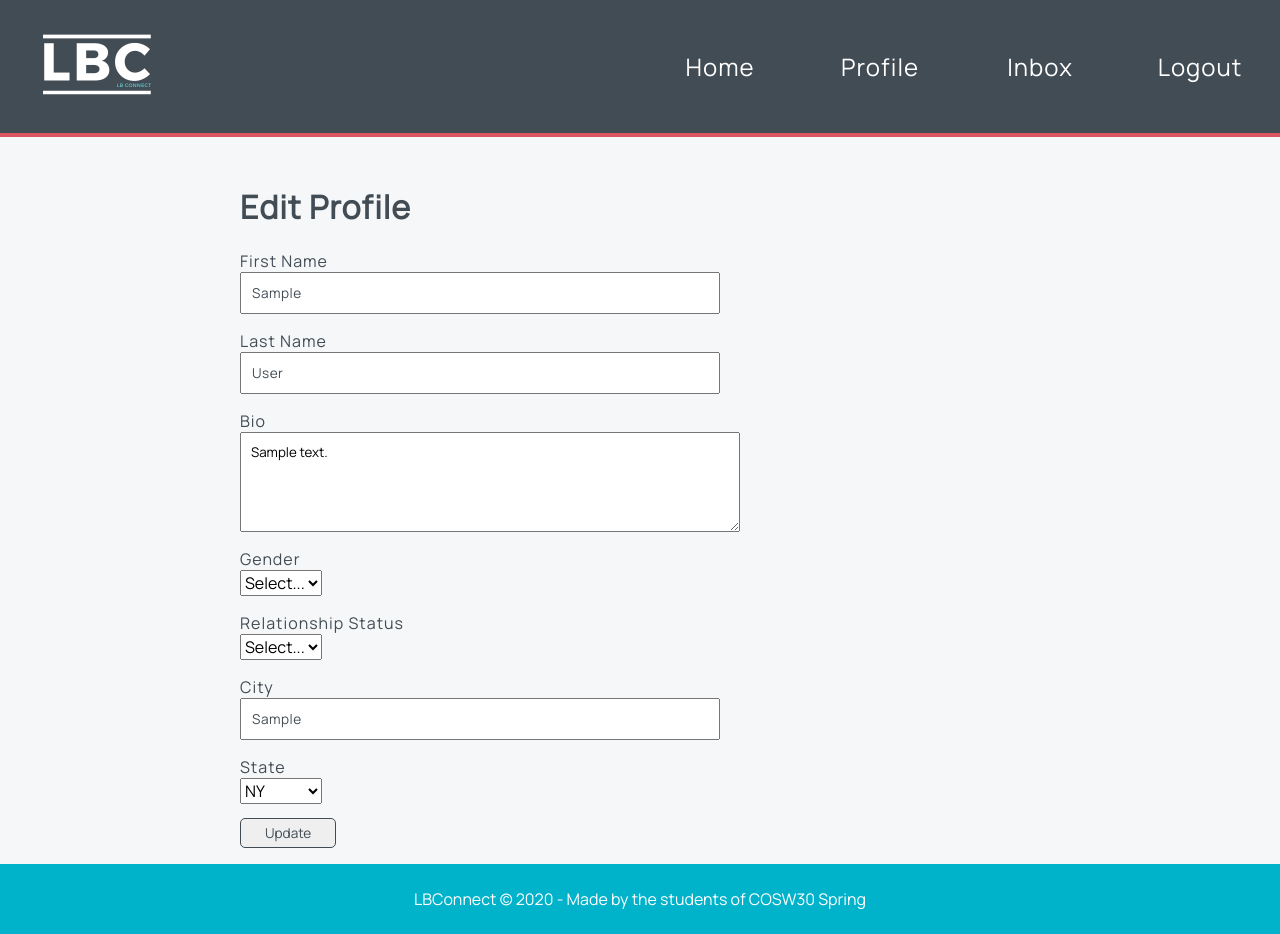
After one commit to developergrace/lbconnect, a PHP site: page /profile/edit.php?id=1 in a window 1280 px wide. The commit adds this page. Run offline with PHP 8.4, Linux system fonts and the light colour scheme; tables that the repository leaves empty or names only in its code hold one stand-in row (values such as "Sample post"); data that the repository does not hold is empty; a stand-in replaces the project's code that opens the database connection; some libraries are stand-ins or nearby versions.

Commit message:
initial files

```diff
--- a/includes/header.php
+++ b/includes/header.php
@@ -10,12 +10,17 @@
 <body>
   <nav class="navbar">
     <div class="nav-logo">
-      <img src="img/logo.png" alt="LBConnect logo">
+      <a href="/"><img src="/img/logo.png" alt="LBConnect logo"></a>
     </div>
+
     <div class="nav-link-container">
       <ul class="nav-links">
-        <li>Register</li>
-        <li>Log In</li>
+        <li><a href="/"><span class="nav-link-full">Home</span><i class="fas fa-home nav-link-mobile"></i></a></li>
+        <li><a href="/"><span class="nav-link-full">Profile</span><i class="fas fa-user nav-link-mobile"></i></a></li>
+        <li><a href="/"><span class="nav-link-full">Inbox</span><i class="fas fa-envelope-open-text nav-link-mobile"></i></a></li>
+        <li><a href="/"><span class="nav-link-full">Logout</span><i class="fas fa-sign-out-alt nav-link-mobile"></i></a></li>
       </ul>
     </div>
+
+
   </nav>
--- a/index.php
+++ b/index.php
@@ -83,7 +83,7 @@
         <h3>Inputs</h3>
         <p>We've updated the CSS to style the inputs and make them larger.</p>
         <div class="mb-3">
-          <input type="text" style="width:500px;">
+          <input type="text">
         </div>
         <div>
           <input type="checkbox"> Option A
--- /dev/null
+++ b/model/database.php
@@ -0,0 +1,16 @@
+<?php
+$host = "denal.sgedu.site";
+$user = "denal305_class";
+$pass = "cosw30";
+$db = "denal305_lbc";
+$port = 3306;
+
+$connection = mysqli_connect($host, $user, $pass, $db, $port);
+
+if(mysqli_connect_errno()) {
+    die("Database connection failed: " .
+    mysqli_connect_error() .
+    " (" .mysqli_connect_errno() . ")"
+    );
+}
+?>
--- /dev/null
+++ b/profile/edit.php
@@ -0,0 +1,153 @@
+<?php
+    include '../includes/header.php';
+    include '../model/database.php';
+
+    if($_SERVER['REQUEST_METHOD'] == 'POST') {
+        $error_msg = [];
+
+        if(empty($_POST['user_id'])) {
+            $error_msg[0] = 'You cannot leave this blank.';
+        } else {
+            $user_id = trim($_POST['user_id']);
+        }
+
+        if(empty($_POST['first_name'])) {
+            $error_msg[1] = 'You cannot leave this blank.';
+        } else {
+            $first_name = trim($_POST['first_name']);
+        }
+
+        if(empty($_POST['last_name'])) {
+            $error_msg[2] = 'You cannot leave this blank.';
+        } else {
+            $last_name = trim($_POST['last_name']);
+        }
+
+        $biography = trim($_POST['biography']);
+        $gender = trim($_POST['gender']);
+        $rs = trim($_POST['relationship_status']);
+        $city = trim($_POST['city']);
+        $state = trim($_POST['state']);
+
+        if(empty($error_msg)) {
+            $updateInfo = "UPDATE USER
+                            SET first_name = '$first_name',
+                                last_name = '$last_name',
+                                biography = '$biography',
+                                gender = '$gender',
+                                relationship_status = '$rs',
+                                city = '$city',
+                                state = '$state'
+                            WHERE user_id = '$user_id'";
+
+            if($result = mysqli_query($connection, $updateInfo)) {
+                // output a success message here
+                header('Location: edit.php?success=1');
+                exit;
+            }
+        } else {
+            $update_msg = 'There was an error updating your profile, please try again.';
+        }
+    }
+
+    elseif($_SERVER['REQUEST_METHOD'] == 'GET') {
+        $get_id = $_GET["id"];
+
+        $query = "SELECT * FROM USER
+                WHERE user_id = $get_id"; //index.php?id=3
+
+        $result_update = mysqli_query($connection, $query);
+
+        if($result_update) {
+            $users = mysqli_fetch_all($result_update, MYSQLI_ASSOC);
+            foreach ($users as $user) {
+                $user_id = $user['user_id'];
+                $first_name = $user['first_name'];
+                $last_name = $user['last_name'];
+                $biography = $user['biography'];
+                $gender = $user['gender'];
+                $rs = $user['relationship_status'];
+                $city = $user['city'];
+                $state = $user['state'];
+            }
+        }
+    }
+
+?>
+
+<main>
+    <div class="welcome-container">
+        <h1>Edit Profile</h1>
+
+        <form method="POST" action="edit.php">
+
+        <?php //error message
+            if(isset($update_msg)) {
+                echo '<p class="text-red">' . $update_msg . '</p>';
+            }
+        ?>
+
+        <input type="hidden" id="user_id" name="user_id" value="<?php echo $user_id; ?>">
+
+        <div>
+            <label for="first_name" class="hidden">First Name</label>
+            <input type="text" id="first_name" name="first_name" value="<?php echo $first_name; ?>">
+            <?php if(isset($error_msg[1])) { echo '<p class="text-red">' . $error_msg[1] . '</p>'; } ?>
+        </div>
+
+        <div>
+            <label for="last_name">Last Name</label>
+            <input type="text" id="last_name" name="last_name" value="<?php echo $last_name; ?>">
+            <?php if(isset($error_msg[2])) { echo '<p class="text-red">' . $error_msg[2] . '</p>'; } ?>
+        </div>
+
+        <div>
+            <label for="biography">Bio</label>
+            <textarea id="biography" name="biography"><?php echo $biography; ?></textarea>
+        </div>
+
+        <div>
+            <label for="gender">Gender</label>
+            <select id="gender" name="gender">
+                <option value="">Select...</option>
+                <option value="M" <?php if($gender=='M') echo 'selected'; ?>>Male</option>
+                <option value="F" <?php if($gender=='F') echo 'selected'; ?>>Female</option>
+                <option value="O" <?php if($gender=='O') echo 'selected'; ?>>Other</option>
+            </select>
+        </div>
+
+        <div>
+            <label for="rs">Relationship Status</label>
+            <select id="rs" name="relationship_status">
+                <option value="">Select...</option>
+                <option value="S" <?php if($rs=='S') echo 'selected'; ?>>Single</option>
+                <option value="M" <?php if($rs=='M') echo 'selected'; ?>>Married</option>
+                <option value="O" <?php if($rs=='O') echo 'selected'; ?>>Other</option>
+            </select>
+        </div>
+
+        <div>
+            <label for="city">City</label>
+            <input type="text" id="city" name="city" value="<?php echo $city; ?>">
+        </div>
+
+        <div>
+            <label for="state">State</label>
+            <select id="state" name="state">
+                <option value="">Select...</option>
+                <option value="CA" <?php if($state=='CA') echo 'selected'; ?>>CA</option>
+                <option value="MA" <?php if($state=='MA') echo 'selected'; ?>>MA</option>
+                <option value="NY" <?php if($state=='NY') echo 'selected'; ?>>NY</option>
+            </select>
+        </div>
+
+        <div>
+            <button class="button" name="update" value="update" type="submit">Update</button>
+        </div>
+    </form>
+    </div>
+
+
+</main>
+
+<?php include '../includes/footer.php'; ?>
--- a/styles/styles.css
+++ b/styles/styles.css
@@ -5,7 +5,8 @@
 }
 
 body {
-  margin: 0px;
+  margin: 0;
+  padding: 0;
   background-color: #f6f7f8;
 }
 
@@ -119,7 +120,8 @@ main {
 .color-list-container .color-item {
   flex: 1;
   height: 40px;
-  padding: 20px;
+  width: 20%;
+  padding: 20px 0;
   text-align: center;
 }
 
@@ -176,3 +178,47 @@ footer {
   text-align: center;
   color: white;
 }
+
+
+/* Grace Styles */
+/* Profile Page Styles */
+label {
+    display: block;
+    margin-top: 1em;
+}
+
+button {
+    margin-top: 1em;
+    transition: all .5s ease;
+}
+
+button:hover {
+    color: white;
+}
+
+textarea {
+    height: 100px;
+    width: 500px;
+    padding: 10px;
+}
+
+[readonly] {
+    background-color:#f6f7f8;
+    border: none;
+    outline: none;
+}
+
+/* Newsfeed Styles */
+#tag_list label {
+    display: inline;
+}
+
+/* Styleguide Styles */
+pre {
+    word-break: break-all;
+    overflow-x: scroll;
+}
+
+input[type='text'] {
+    width: 60%;
+}
--- a/styles/styles_navbar.css
+++ b/styles/styles_navbar.css
@@ -1,11 +1,13 @@
 .navbar {
   display: flex;
+  justify-content: space-between;
   background: rgb(99, 208, 213);
   background: #424c55;
   border-bottom: 4px solid #db5461;
   color: white;
   font-size: 1.5em;
   margin-bottom: 48px;
+  padding-bottom: 10px;
 }
 
 .navbar .nav-logo {
@@ -17,21 +19,79 @@
 
 .navbar .nav-logo img {
   width: 150px;
-  padding-left: 32px;
+  /* padding-left: 32px; */
+  transition: .2s filter ease;
+}
+
+.nav-logo img:hover {
+    filter: contrast(.5);
+}
+
+.nav-logo img:active {
+    filter: contrast(1);
 }
 
 .navbar .nav-link-container {
+    display: block;
+    margin: 0 auto;
+    width: 100%;
+    position: relative;
+    right: 0;
+}
+
+.navbar ul {
+    margin: 50px 0 0 0;
+    position: relative;
+    right: 0;
+    display: flex;
+    justify-content: flex-end;
+}
+
+.nav-links li {
+  list-style: none;
+  text-align: center;
+  display: inline;
   flex: 1;
 }
 
-.navbar ul {
-  display: flex;
-  padding-left: 0;
-  padding-top: 20px;
+.nav-link-full {
+    display: none !important;
 }
 
-.navbar ul li {
-  flex: 1;
-  list-style: none;
-  color: white;
+.nav-link-mobile {
+    display: block !important;
 }
+
+.nav-links a, .nav-links a:visited, .nav-link-mobile, .nav-link-mobile:visited {
+    text-decoration: none;
+    color: white;
+    transition: .1s color ease;
+}
+
+.nav-links a:hover, .nav-link-mobile:hover {
+    color: #63d0d5;
+}
+
+.nav-links a:active,.nav-link-mobile:active {
+    color: #00b2ca;
+}
+
+@media screen and (min-width:800px) {
+    .navbar .nav-link-container {
+        width: 50%;
+    }
+
+    .navbar ul {
+        display: flex;
+        padding-left: 0;
+        justify-content: space-around;
+    }
+
+    .nav-link-full {
+        display: block !important;
+    }
+
+    .nav-link-mobile {
+        display: none !important;
+    }
+}
```
Also changed, not shown: model/profile.php (added, +53 -0 lines), newsfeed/index.php (added, +114 -0 lines), newsfeed/newsfeed.php (added, +93 -0 lines), profile/profile.php (added, +52 -0 lines).
